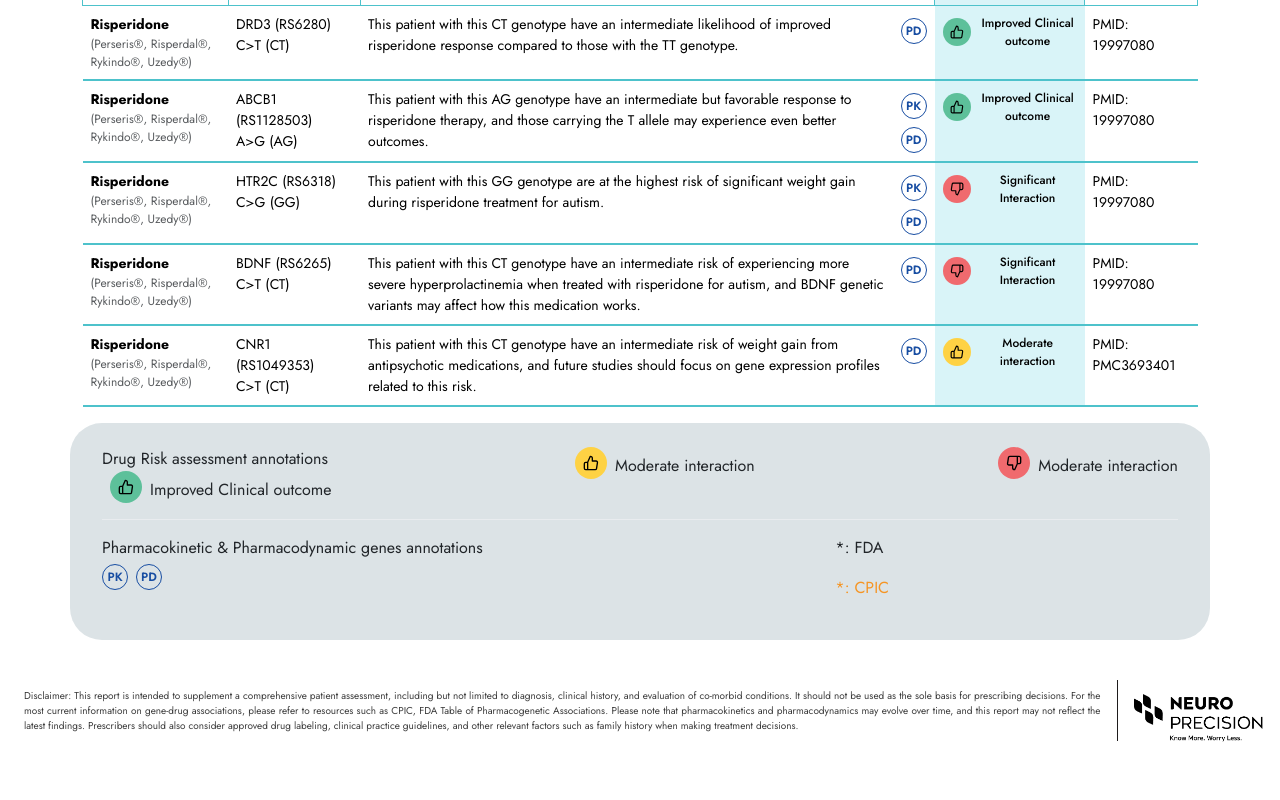
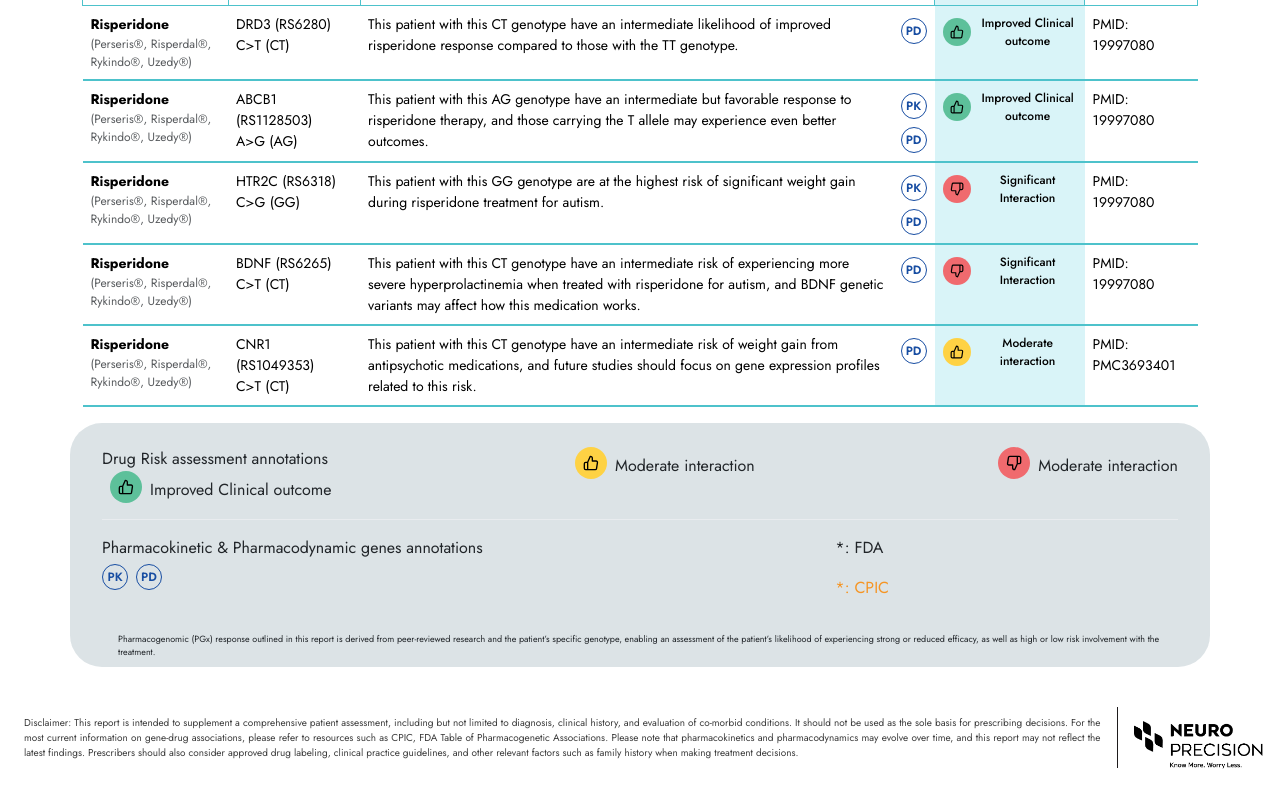
Before and after one commit to dhanashrilk/pgx-report-generator, a React (Create React App) app: page / in a window 1280 px wide. Shown: the part 2658-3458 px from the top of the page. Before the commit the page ends 3431 px from the top, so only its background shows below. Built offline with nearby package versions, Linux system fonts and the light colour scheme.

Commit message:
some changes

```diff
--- a/src/components/Footer.jsx
+++ b/src/components/Footer.jsx
@@ -48,6 +48,12 @@ const Footer = () => (
           </p>
         </div>
       </div>
+      <p className="note-desc">
+        Pharmacogenomic (PGx) response outlined in this report is derived from
+        peer-reviewed research and the patient’s specific genotype, enabling an
+        assessment of the patient’s likelihood of experiencing strong or reduced
+        efficacy, as well as high or low risk involvement with the treatment.
+      </p>
     </div>
   </footer>
 );
--- a/src/index.css
+++ b/src/index.css
@@ -228,6 +228,10 @@ html {
   padding: 0.5rem 2rem;
   border-radius: 2rem;
 }
+.note-desc {
+  font-size: 9px;
+  margin: 0 1rem;
+}
 
 @media print {
   body {
```
